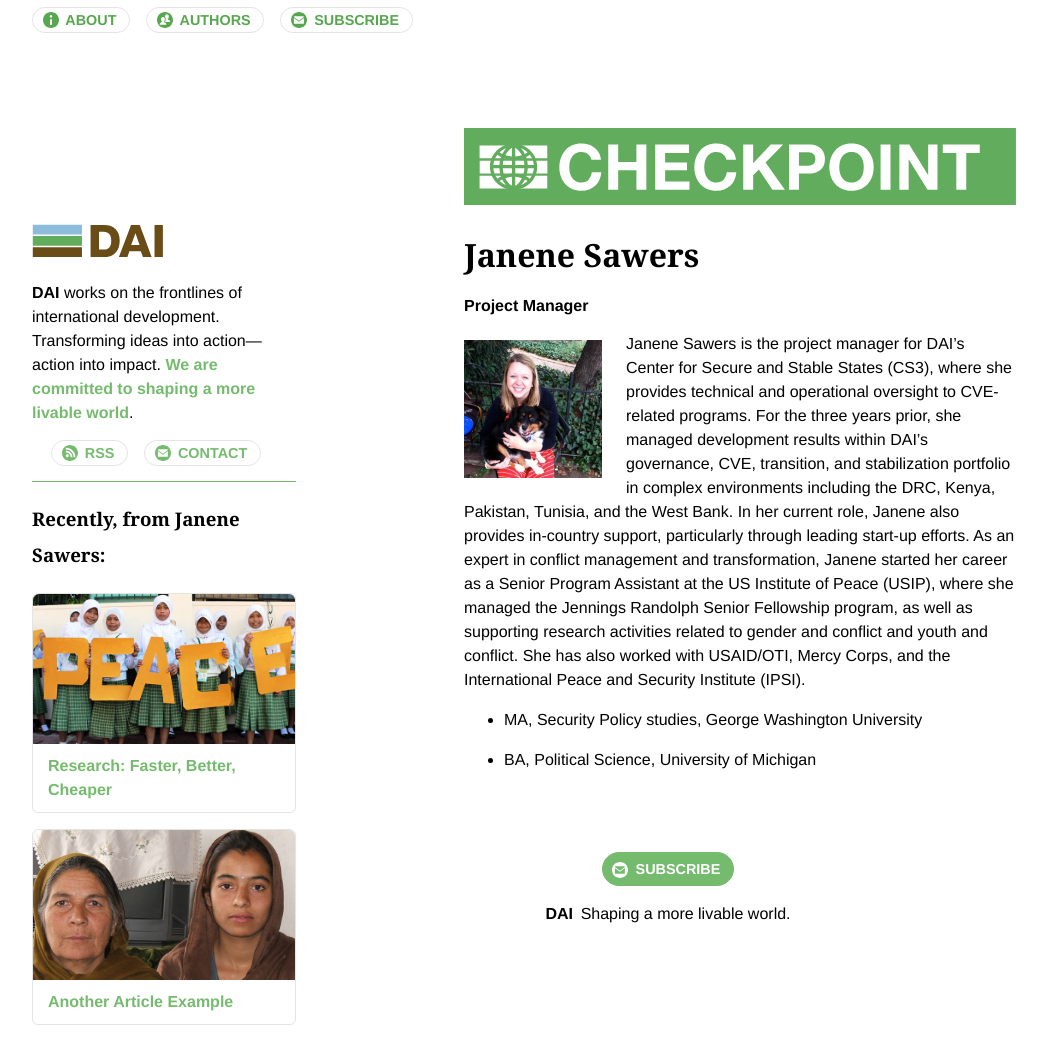
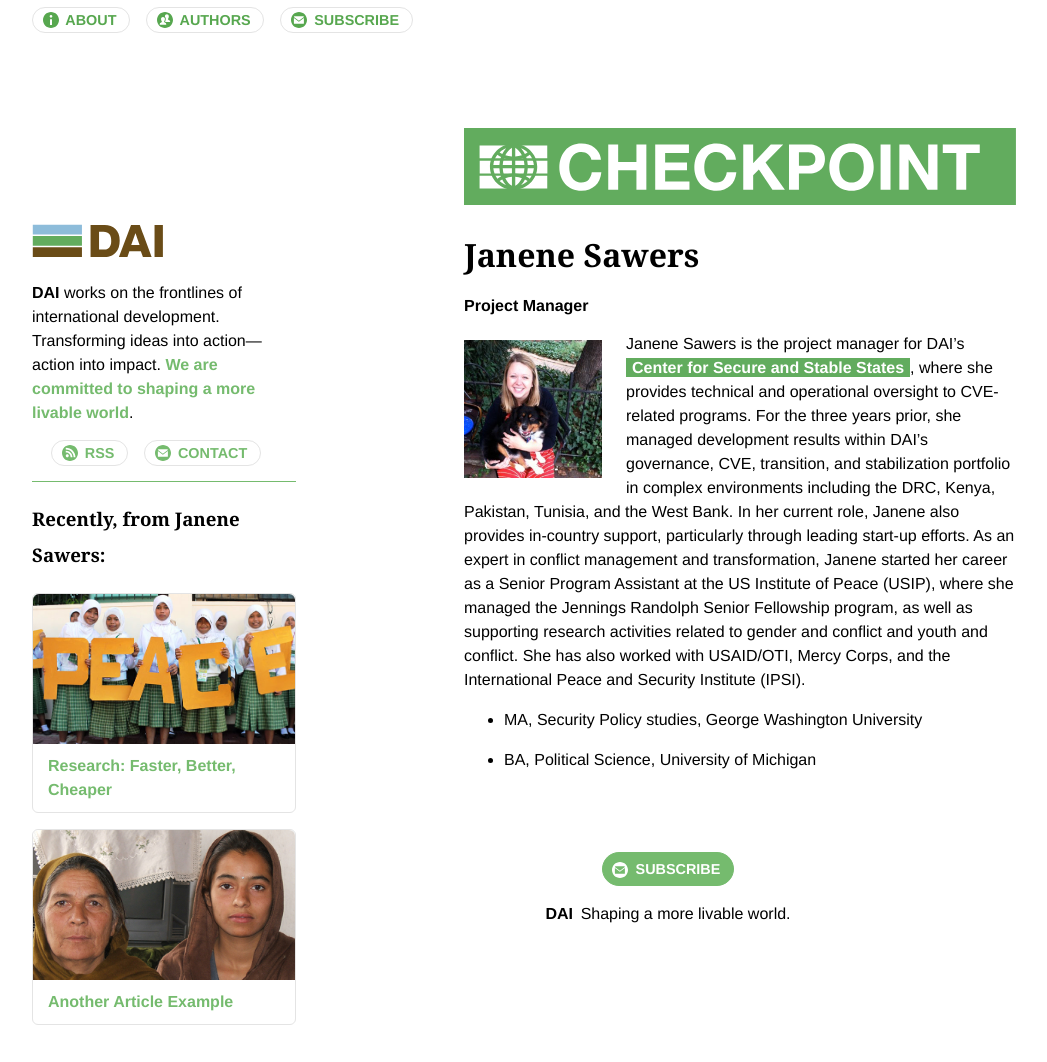
Before and after one commit to BryanSchuetz/CS-, a Jekyll site: the page built from _authors/janene-sawers.markdown, in a window 1280 px wide. Shown: the whole page, without its empty margins (116-1163 px from the left). Built offline with Jekyll 4.4.1, drawn with Linux system fonts in a browser that asks for light colours.

Commit message:
Updated Janene Sawers

```diff
--- a/_authors/janene-sawers.markdown
+++ b/_authors/janene-sawers.markdown
@@ -5,7 +5,7 @@ Job: Project Manager
 Image: "/uploads/janene.jpg"
 ---
 
-Janene Sawers is the project manager for DAI's Center for Secure and Stable States (CS3), where she provides technical and operational oversight to CVE-related programs. For the three years prior, she managed development results within DAI's governance, CVE, transition, and stabilization portfolio in complex environments including the DRC, Kenya, Pakistan, Tunisia, and the West Bank. In her current role, Janene also provides in-country support, particularly through leading start-up efforts. As an expert in conflict management and transformation, Janene started her career as a Senior Program Assistant at the US Institute of Peace (USIP), where she managed the Jennings Randolph Senior Fellowship program, as well as supporting research activities related to gender and conflict and youth and conflict. She has also worked with USAID/OTI, Mercy Corps, and the International Peace and Security Institute (IPSI).
+Janene Sawers is the project manager for DAI's [Center for Secure and Stable States](https://www.dai.com/our-work/solutions/fragile-states), where she provides technical and operational oversight to CVE-related programs. For the three years prior, she managed development results within DAI's governance, CVE, transition, and stabilization portfolio in complex environments including the DRC, Kenya, Pakistan, Tunisia, and the West Bank. In her current role, Janene also provides in-country support, particularly through leading start-up efforts. As an expert in conflict management and transformation, Janene started her career as a Senior Program Assistant at the US Institute of Peace (USIP), where she managed the Jennings Randolph Senior Fellowship program, as well as supporting research activities related to gender and conflict and youth and conflict. She has also worked with USAID/OTI, Mercy Corps, and the International Peace and Security Institute (IPSI).
 
 * MA, Security Policy studies, George Washington University
 
```
